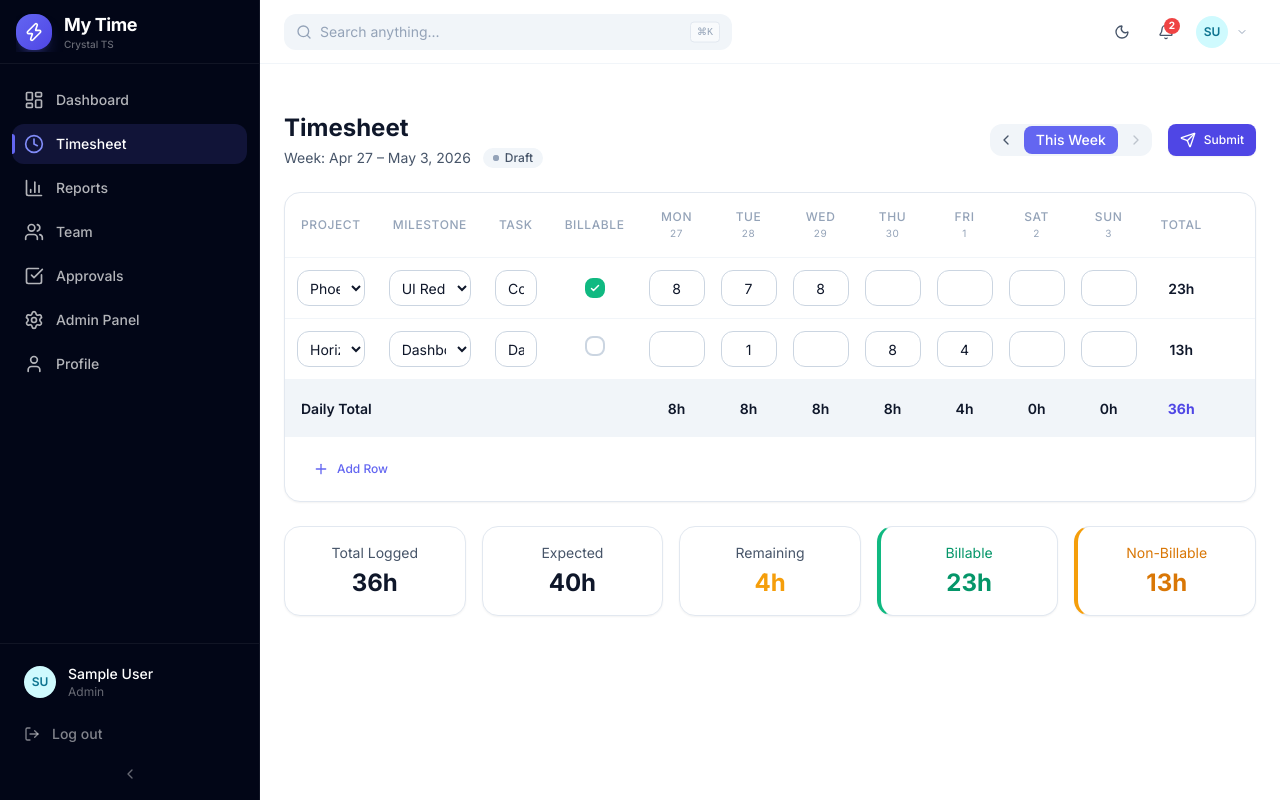
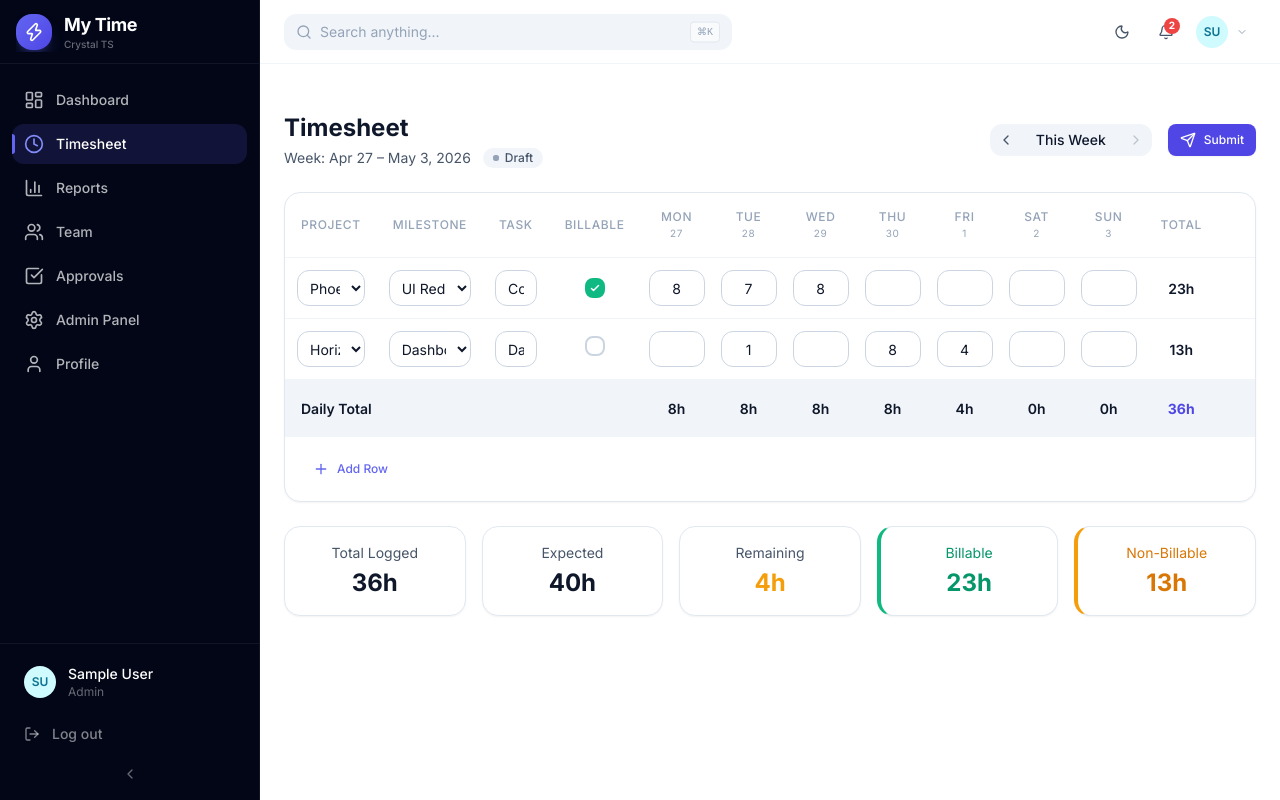
Before and after one commit to rvhacks/mytime-fe, a React (Vite) app: page /timesheet in a window 1280 px wide. Built offline with nearby package versions, Linux system fonts and the light colour scheme; sample sign-in values are in the browser's storage.

Commit message:
style: make 'This Week' label plain text instead of highlighted button
- Current week shows as plain text span (no background, no hover)
- Past week labels remain clickable to jump back to current week

```diff
--- a/src/pages/Timesheet.tsx
+++ b/src/pages/Timesheet.tsx
@@ -218,16 +218,18 @@ export default function Timesheet() {
             >
               <ChevronLeft className="w-4 h-4" />
             </button>
-            <button
-              onClick={goToThisWeek}
-              className={`text-sm font-medium px-3 py-1 rounded-md transition-colors ${
-                isCurrentWeek
-                  ? 'bg-brand-500 text-white'
-                  : 'text-[var(--text-primary)] hover:bg-[var(--card-bg)]'
-              }`}
-            >
-              {getWeekLabel(weekOffset)}
-            </button>
+            {isCurrentWeek ? (
+              <span className="text-sm font-medium px-3 py-1 text-[var(--text-primary)]">
+                {getWeekLabel(weekOffset)}
+              </span>
+            ) : (
+              <button
+                onClick={goToThisWeek}
+                className="text-sm font-medium px-3 py-1 rounded-md text-brand-500 hover:bg-[var(--card-bg)] transition-colors"
+              >
+                {getWeekLabel(weekOffset)}
+              </button>
+            )}
             <button
               onClick={goToNextWeek}
               disabled={weekOffset >= 0}
```
